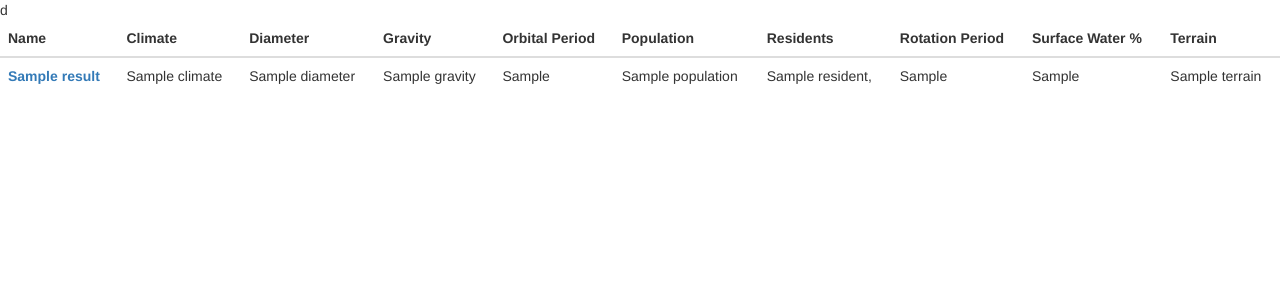
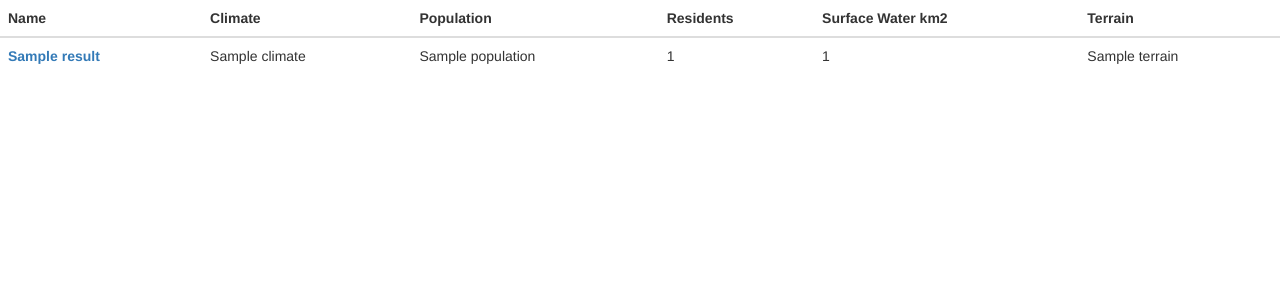
Before and after one commit to MrBlueSkigh/TrussInterview, a Django app: page / in a window 1280 px wide. Shown: the top 300 px of the page. Run offline with Django 4.2, Linux system fonts and the light colour scheme; tables that the repository leaves empty hold one stand-in row (values such as "Sample post"); a database or web service that is not in the repository returns one stand-in record (values such as "Sample title"); data that the repository does not hold is empty; some libraries are stand-ins or nearby versions.

Commit message:
table displays correctly

```diff
--- a/truss/PlanetDisplay/models.py
+++ b/truss/PlanetDisplay/models.py
@@ -4,17 +4,9 @@ from django_mysql.models import ListCharField
 # Create your models here.
 class Planet(models.Model):
     climate = models.CharField(max_length=200)
-    diameter = models.IntegerField()
-    gravity = models.CharField(max_length=200)
     name = models.CharField(max_length=200)
-    orbital_period = models.IntegerField()
     population = models.IntegerField()
-    residents = ListCharField(
-        base_field=models.CharField(max_length=100),
-        size=20,
-        max_length=(20*101),
-    )
-    rotation_period = models.IntegerField()
+    residents = models.IntegerField()
     surface_water = models.IntegerField()
     terrain = models.CharField(max_length=200)
     url = models.CharField(max_length=200)
--- a/truss/PlanetDisplay/templates/PlanetDisplay/index.html
+++ b/truss/PlanetDisplay/templates/PlanetDisplay/index.html
@@ -14,33 +14,21 @@
         <tr>
             <th scope="col">Name</th>
             <th scope="col">Climate</th>
-            <th scope="col">Diameter</th>
-            <th scope="col">Gravity</th>
-            <th scope="col">Orbital Period</th>
             <th scope="col">Population</th>
             <th scope="col">Residents</th>
-            <th scope="col">Rotation Period</th>
-            <th scope="col">Surface Water %</th>
+            <th scope="col">Surface Water km2</th>
             <th scope="col">Terrain</th>
         </tr>
     </thead>
-    <tbody>d
+    <tbody>
         {% for planet in planets%}
         <tr>
             <th scope="row">
                 <a href={{ planet.url }} target="_blank">{{ planet.name }}</a>
             </th>
             <td>{{ planet.climate }}</td>
-            <td>{{ planet.diameter }}</td>
-            <td>{{ planet.gravity }}</td>
-            <td>{{ planet.orbital_period }}</td>
             <td>{{ planet.population }}</td>
-            <td>
-                {% for resident in planet.residents %}
-                {{ resident }},
-                {% endfor %}
-            </td>
-            <td>{{ planet.rotation_period }}</td>
+            <td>{{ planet.residents }}</td>
             <td>{{ planet.surface_water }}</td>
             <td>{{ planet.terrain }}</td>
         </tr>
--- a/truss/PlanetDisplay/views.py
+++ b/truss/PlanetDisplay/views.py
@@ -11,18 +11,49 @@ def index(request):
     r = requests.get(url).json()['results']
     planet_list = []
     for result in r:
+        if result['name'] != 'unknown':
+            p_name = result['name']
+        else:
+            p_name = '?'
+
+        if result['climate'] != 'unknown':
+            p_climate = result['climate']
+        else:
+            p_climate = '?'
+
+        if result['residents']:
+            p_residents = len(result['residents'])
+        else:
+            p_residents = 0
+
+        if result['climate'] != 'unknown':
+            p_climate = result['climate']
+        else:
+            p_climate = '?'
+
+        if result['terrain'] != 'unknown':
+            p_terrain = result['terrain']
+        else:
+            p_terrain = '?'
+
+        if result['population'] != 'unknown':
+            p_population = result['population']
+        else:
+            p_population = '?'
+
+        if result['surface_water'] != 'unknown' and result['diameter'] != 'unknown':
+            p_surface_water = round((int(result['surface_water'])/100) * int(result['diameter']))
+        else:
+            p_surface_water = '?'
+
         planet_list.append(
                 Planet(
-                        name=result['name'],
-                        diameter=result['diameter'],
-                        gravity=result['gravity'],
-                        climate=result['climate'],
-                        orbital_period=result['orbital_period'],
-                        population=result['population'],
-                        residents=result['residents'],
-                        rotation_period=result['rotation_period'],
-                        surface_water=result['surface_water'],
-                        terrain=result['terrain'],
+                        name=p_name,
+                        climate=p_climate,
+                        population=p_population,
+                        residents=p_residents,
+                        surface_water=p_surface_water,
+                        terrain=p_terrain,
                         url=result['url']
                     )
             )
```
Also changed, not shown: truss/PlanetDisplay/migrations/0004_remove_planet_diameter_remove_planet_gravity_and_more.py (added), truss/PlanetDisplay/migrations/0005_alter_planet_residents.py (added), truss/db.sqlite3.
